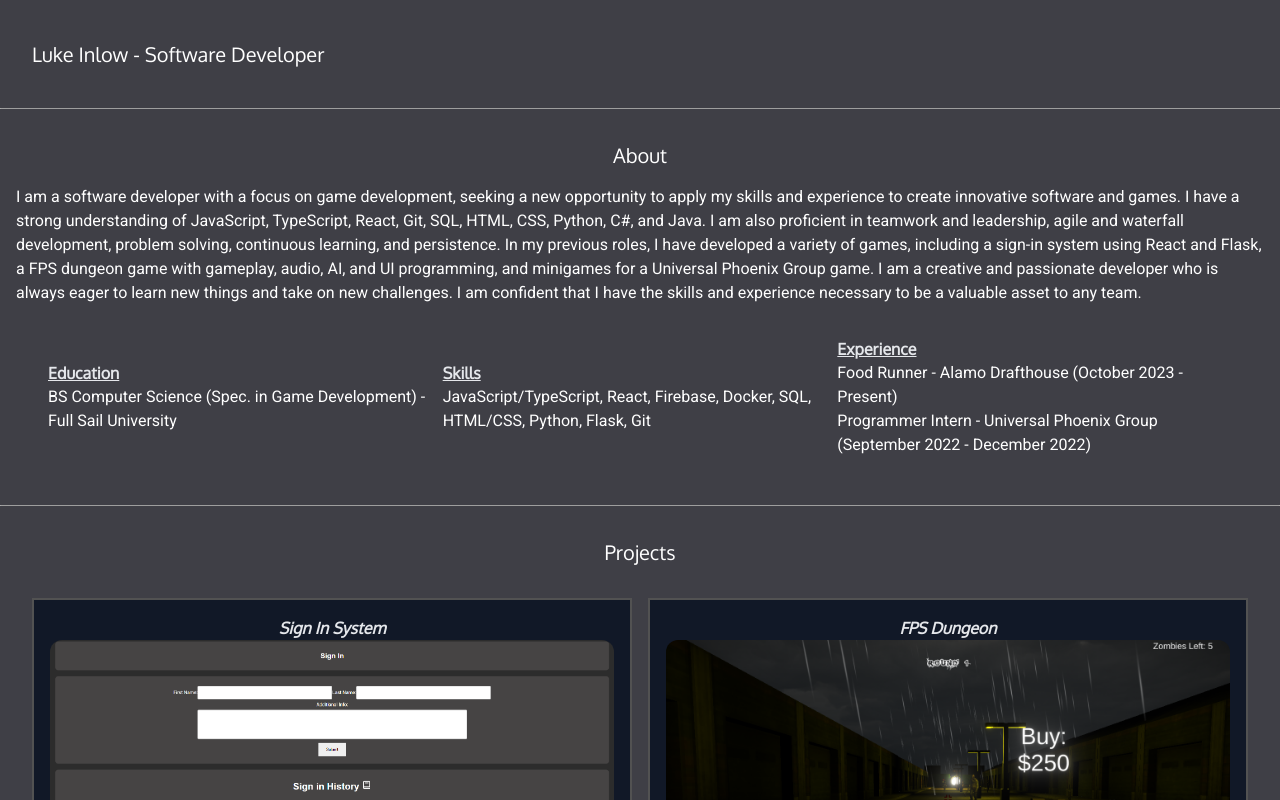
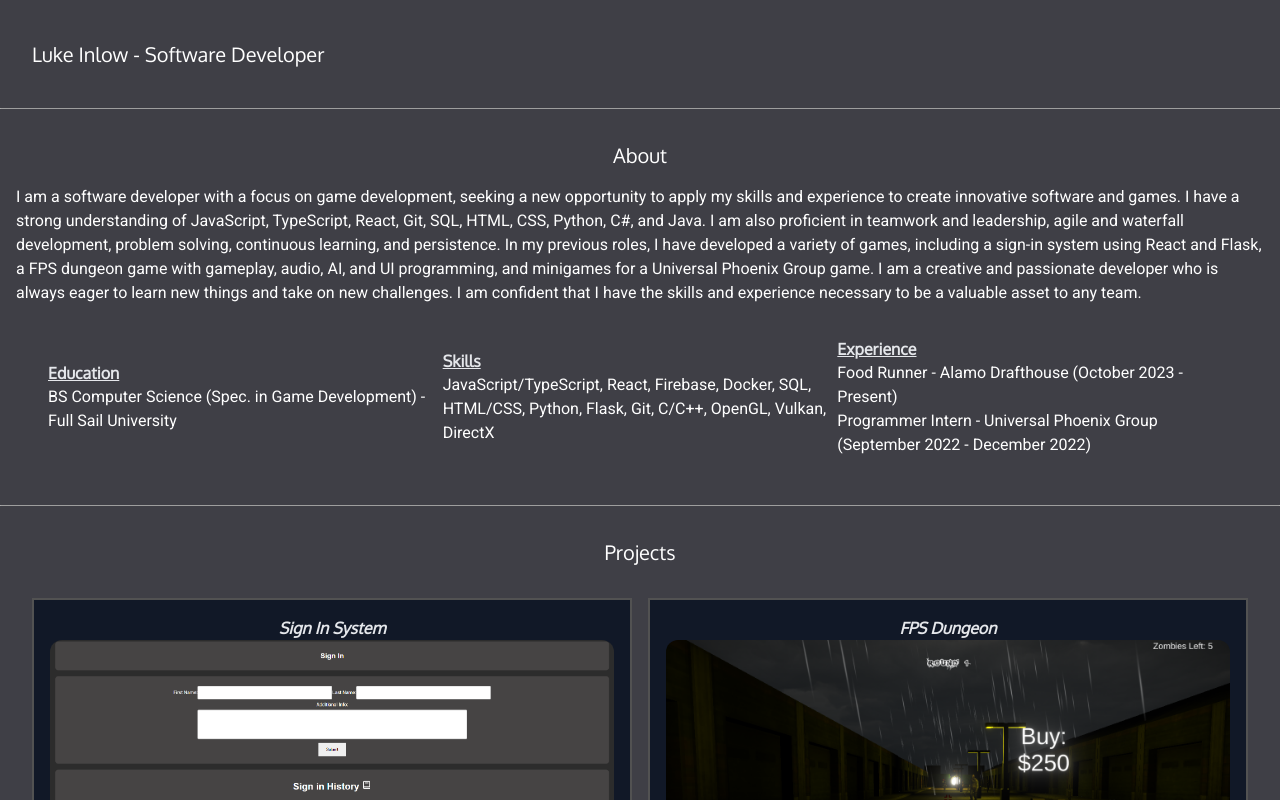
Before and after one commit to Lii02/portfolio, a React (Vite) app: page / in a window 1280 px wide. Shown: the top 800 px of the page. Built offline with nearby package versions, Linux system fonts and the light colour scheme.

Commit message:
Updated skills

```diff
--- a/src/components/about.tsx
+++ b/src/components/about.tsx
@@ -37,7 +37,7 @@ function About() {
             Skills
           </h2>
           <p>
-            JavaScript/TypeScript, React, Firebase, Docker, SQL, HTML/CSS, Python, Flask, Git
+            JavaScript/TypeScript, React, Firebase, Docker, SQL, HTML/CSS, Python, Flask, Git, C/C++, OpenGL, Vulkan, DirectX
           </p>
         </div>
 
```
